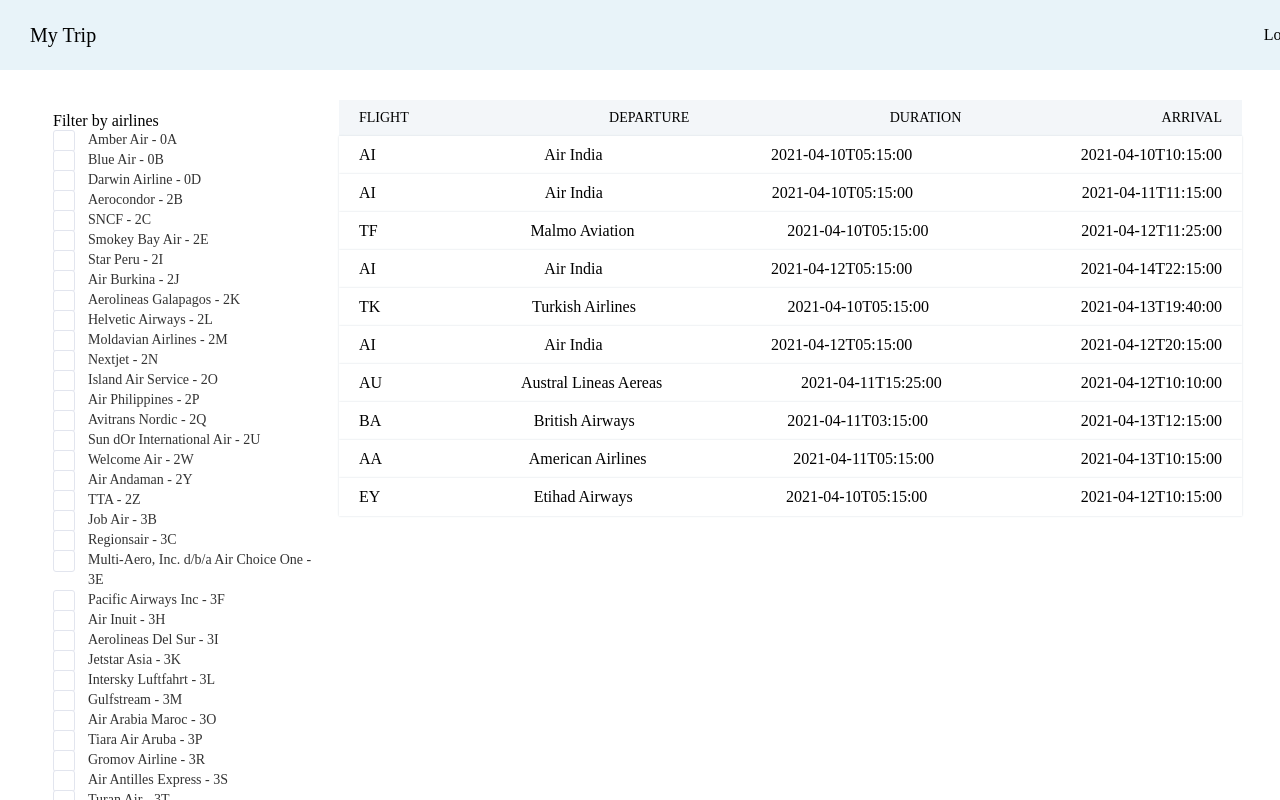
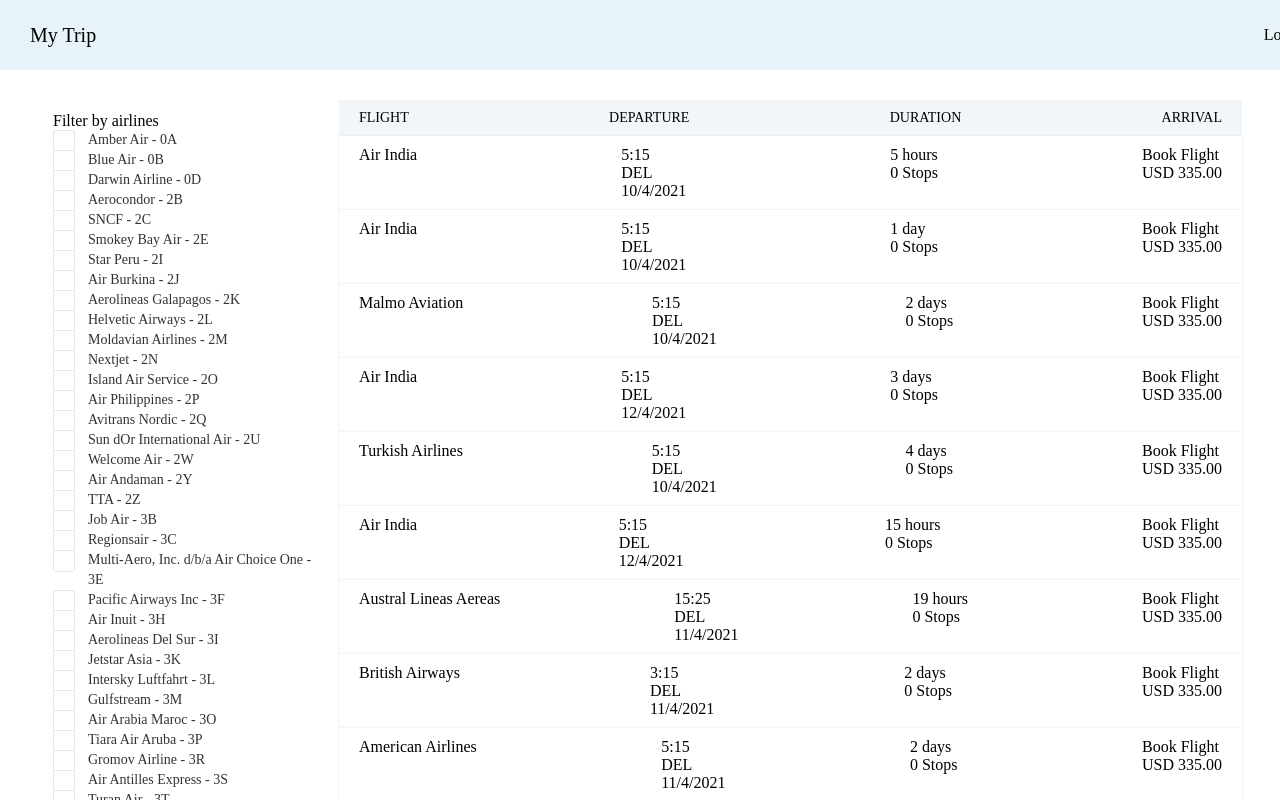
Before and after one commit to garimavaya/Flight-search, a React (Create React App) app: page / in a window 1280 px wide. Shown: the top 800 px of the page. Built offline with nearby package versions, Linux system fonts and the light colour scheme.

Commit message:
Added date fns added flight table details

```diff
--- a/package.json
+++ b/package.json
@@ -6,6 +6,7 @@
     "@testing-library/jest-dom": "^5.11.4",
     "@testing-library/react": "^11.1.0",
     "@testing-library/user-event": "^12.1.10",
+    "date-fns": "^2.22.1",
     "react": "^17.0.2",
     "react-dom": "^17.0.2",
     "react-scripts": "4.0.3",
--- a/src/flightSearch/FlightSearch.js
+++ b/src/flightSearch/FlightSearch.js
@@ -7,6 +7,7 @@
 import CheckBox from "../checkbox/Checkbox";
 import Header from "../Header /Header";
 import "./style.css";
+import formatDistanceStrict from "date-fns/formatDistanceStrict";
 
 export const findValidatingAirlines = (data, filterTerms) => {
   let filterData = data;
@@ -29,6 +30,32 @@
     filterData = data.filter(filterElement);
   }
   return filterData;
+};
+
+const FlightTimeLocationDate = ({ date, location }) => {
+  const dateObj = new Date(date);
+  const formattedDate = `${dateObj.getDate()}/${
+    dateObj.getMonth() + 1
+  }/${dateObj.getFullYear()}`;
+  const formattedTime = `${dateObj.getHours()}:${dateObj.getMinutes()}`;
+  return (
+    <>
+      <div>{formattedTime}</div>
+      <div>{location}</div>
+      <div>{formattedDate}</div>
+    </>
+  );
+};
+
+const Duration = ({ departureDate, arrivalDate, stops }) => {
+  const departureDateObj = new Date(arrivalDate);
+  const arrivalDateObj = new Date(departureDate);
+  return (
+    <>
+      <div>{formatDistanceStrict(arrivalDateObj, departureDateObj, {})}</div>
+      <div>{stops} Stops</div>
+    </>
+  );
 };
 
 const FlightSearch = (props) => {
@@ -92,15 +119,6 @@
                     props.history.push({ pathname: "/success" });
                   }}
                 >
-                  {data.ValidatingAirlineCode}
-                </div>
-              </div>
-              <div>
-                <div
-                  onClick={() => {
-                    props.history.push({ pathname: "/success" });
-                  }}
-                >
                   {airlinesIataNameMap[data.ValidatingAirlineCode]}
                 </div>
               </div>
@@ -110,10 +128,17 @@
                     props.history.push({ pathname: "/success" });
                   }}
                 >
-                  {
+                  <FlightTimeLocationDate
+                    date={
                       data.OriginDestinationOptions[0].FlightSegments[0]
                         .DepartureDateTime
                     }
+                    location={
+                      data.OriginDestinationOptions[0].FlightSegments[0]
+                        .DepartureAirportLocationCode
+                    }
+                  />
+                  {}
                 </div>
               </div>
               <div>
@@ -122,10 +147,31 @@
                     props.history.push({ pathname: "/success" });
                   }}
                 >
-                  {
+                  <Duration
+                    arrivalDate={
                       data.OriginDestinationOptions[0].FlightSegments[0]
                         .ArrivalDateTime
                     }
+                    departureDate={
+                      data.OriginDestinationOptions[0].FlightSegments[0]
+                        .DepartureDateTime
+                    }
+                    stops={
+                      data.OriginDestinationOptions[0].FlightSegments[0]
+                        .StopQuantity
+                    }
+                  />
+                  {}
+                </div>
+              </div>
+              <div>
+                <div
+                  onClick={() => {
+                    props.history.push({ pathname: "/success" });
+                  }}
+                >
+                  <div>Book Flight</div>
+                  {`${data.AirItineraryPricingInfo.ItinTotalFare.TotalFare.CurrencyCode} ${data.AirItineraryPricingInfo.ItinTotalFare.TotalFare.Amount}`}
                 </div>
               </div>
             </div>
```
Also changed, not shown: 1 other file (tests, documents, lock files or other folders). Lines whose indentation alone changed are shown as unchanged.
